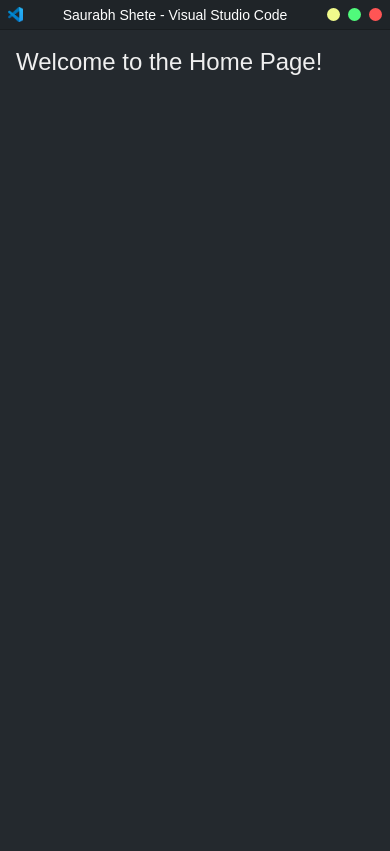
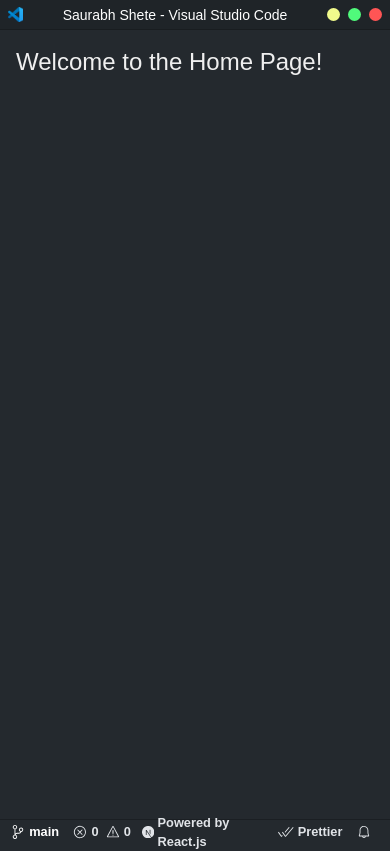
Before and after one commit to saurabh-shete/saurabh-shete-portfolio, a React (Vite) app: page / in a window 390 px wide. Built offline with nearby package versions, Linux system fonts and the light colour scheme.

Commit message:
fix: made design responsive

```diff
--- a/src/components/layout/index.jsx
+++ b/src/components/layout/index.jsx
@@ -1,6 +1,7 @@
 import React from 'react';
 import { Outlet, Link } from 'react-router-dom';
 import Navbar from '@/components/layout/navbar';
+import Footer from '@/components/layout/footer';
 const Layout = () => {
   return (
     <div>
@@ -9,6 +10,7 @@ const Layout = () => {
         {/* Outlet renders the child routes */}
         <Outlet />
       </div>
+      <Footer/>
     </div>
   );
 };
```
